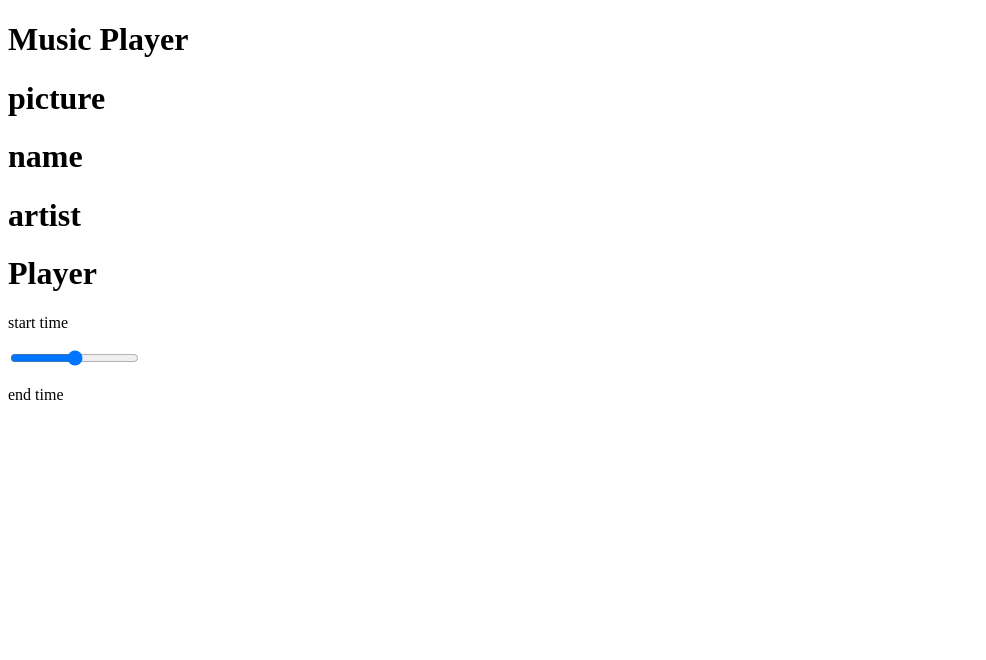
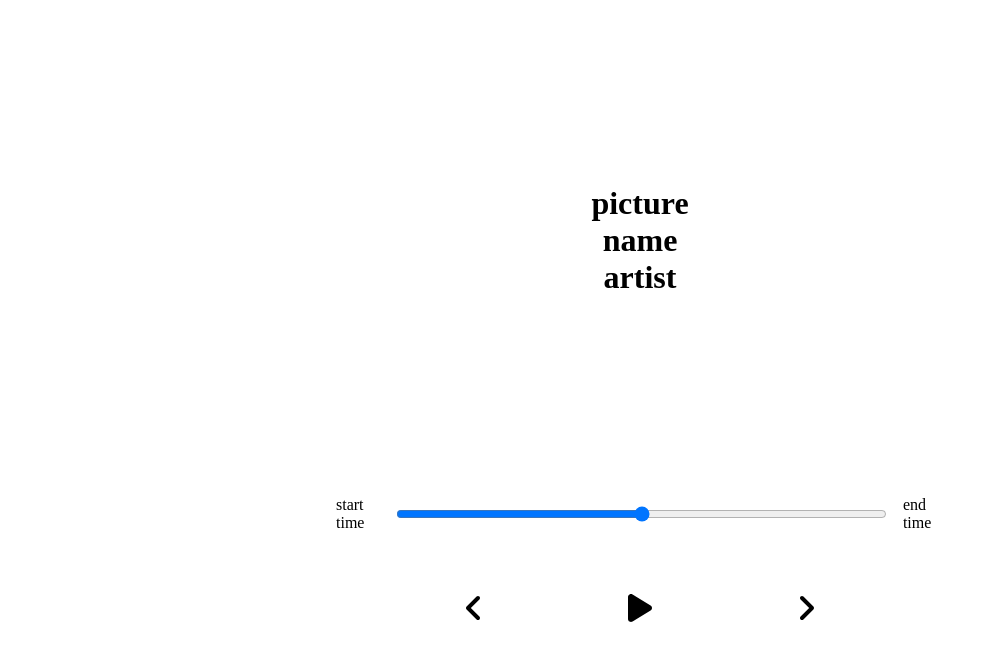
Before and after one commit to milosadnadjevic/music-player, a React (Create React App) app: page / in a window 1280 px wide. Shown: the top 660 px of the page, without its empty margins (0-986 px from the left). Built offline with nearby package versions, Linux system fonts and the light colour scheme.

Commit message:
styles and icons added

```diff
--- a/package.json
+++ b/package.json
@@ -3,6 +3,9 @@
   "version": "0.1.0",
   "private": true,
   "dependencies": {
+    "@fortawesome/fontawesome-svg-core": "^6.3.0",
+    "@fortawesome/free-solid-svg-icons": "^6.3.0",
+    "@fortawesome/react-fontawesome": "^0.2.0",
     "@testing-library/jest-dom": "^5.16.5",
     "@testing-library/react": "^13.4.0",
     "@testing-library/user-event": "^13.5.0",
--- a/src/App.js
+++ b/src/App.js
@@ -1,12 +1,12 @@
 import Player from "./components/Player";
 import Song from "./components/Song";
+import './styles/app.scss'
 
 
 
 function App() {
   return (
     <div className="App">
-      <h1> Music Player</h1>
       <Song />
       <Player />
     </div>
--- a/src/components/Player.js
+++ b/src/components/Player.js
@@ -1,11 +1,18 @@
+import { FontAwesomeIcon } from "@fortawesome/react-fontawesome"
+import {faAngleLeft, faAngleRight, faPlay} from "@fortawesome/free-solid-svg-icons"
+
 const Player = () => {
     return (
         <div className="player">
-            <h1>Player</h1>
-            <div className="time-control">
+                    <div className="time-control">
                 <p>start time</p>
                 <input type='range'></input>
                 <p>end time</p>
+            </div>
+            <div className="play-control">
+                <FontAwesomeIcon className="skip-back" icon={faAngleLeft} size="2x"/>
+                <FontAwesomeIcon className="play" size="2x" icon={faPlay}/>
+                <FontAwesomeIcon className="skip-forward" size="2x" icon={faAngleRight}/>
             </div>
         </div>
     )
--- a/src/styles/app.scss
+++ b/src/styles/app.scss
@@ -3,3 +3,6 @@
     padding: 0;
     box-sizing: border-box;
 }
+
+@import './player.scss';
+@import './song.scss';
--- /dev/null
+++ b/src/styles/player.scss
@@ -0,0 +1,29 @@
+.player {
+    min-height: 20vh;
+    display: flex;
+    flex-direction: column;
+    align-items: center;
+    justify-content: space-between;
+}
+
+.time-control {
+    width: 50%;
+    display: flex;
+    input {
+        width: 100%;
+        padding: 1rem 2rem
+    }
+    p {
+        padding: 1rem
+    }
+}
+.play-control {
+    display: flex;
+    justify-content: space-between;
+    align-items:center;
+    width: 30%;
+    padding: 1rem;
+    svg{
+        cursor: pointer;
+    }
+}
--- /dev/null
+++ b/src/styles/song.scss
@@ -0,0 +1,7 @@
+.song-container {
+    min-height: 60vh;
+    display: flex;
+    flex-direction: column;
+    align-items: center;
+    justify-content: center;
+}
```
Also changed, not shown: 1 other file (tests, documents, lock files or other folders).
